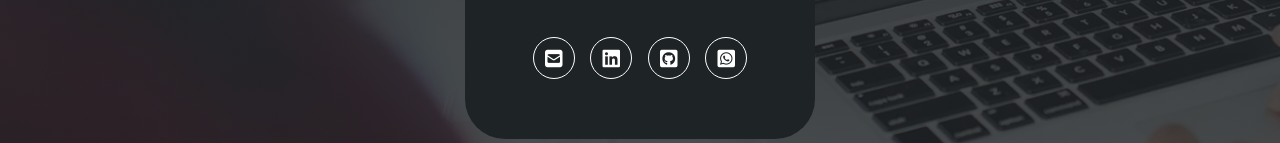
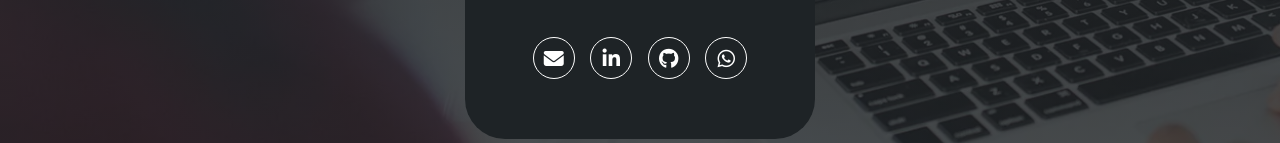
Before and after one commit to maamayar/Portafolio.check, a plain HTML site: page index.html in a window 1280 px wide. Shown: the part 628-771 px from the top of the page. Drawn offline with nearby package versions, Linux system fonts and the light colour scheme.

Commit message:
se cambio los iconos de redes

```diff
--- a/index.html
+++ b/index.html
@@ -47,10 +47,10 @@
 
                  <div class="redes">
 
-                    <a href="#"><i class="fa-solid fa-square-envelope fa-fade"></i></a>
-                    <a href="#"><i class="fa-brands fa-linkedin fa-fade"></i></a>
-                    <a href="#"><i class="fa-brands fa-square-github fa-fade"></i></a>
-                    <a href="#"><i class="fa-brands fa-square-whatsapp fa-fade"></i></a>
+                    <a href="#"><i class="fa-solid fa-envelope"></i></a>
+                    <a href="#"><i class="fa-brands fa-linkedin-in"></i></a>
+                    <a href="#"><i class="fa-brands fa-github"></i></a>
+                    <a href="#"><i class="fa-brands fa-whatsapp"></i></a>
                  </div>
 </body>
 </html>
--- a/style.css
+++ b/style.css
@@ -133,6 +133,6 @@ margin-top: 100px;
     font-size: 20px;
     transition: .3s;
 }
-.inicio .contenido-banner .redes a:hover{
+.inicio .contenido-banner  .redes a:hover{
     background-color: #6be7e9;
 }
```
